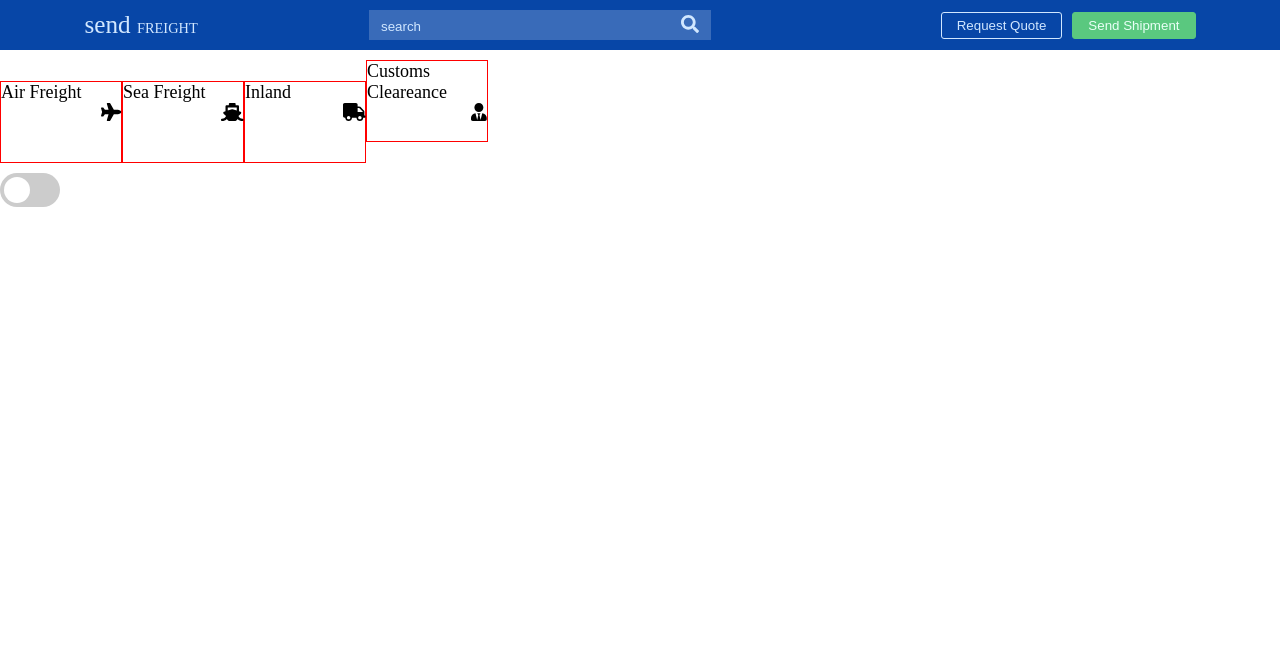
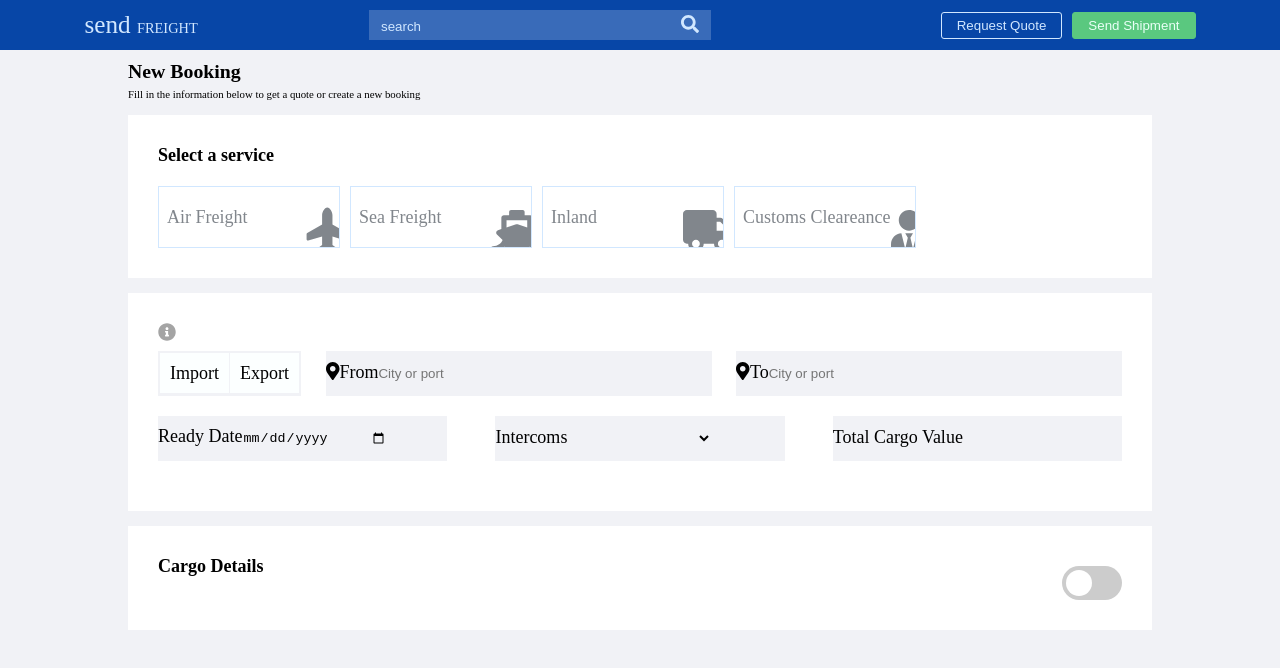
Before and after one commit to St-Pardon/send-frieght-test-page, a React (Create React App) app: page / in a window 1280 px wide. Shown: the top 668 px of the page. Built offline with nearby package versions, Linux system fonts and the light colour scheme.

Commit message:
4 files modified, 4 added

```diff
--- a/src/App.js
+++ b/src/App.js
@@ -1,16 +1,22 @@
 import React from "react";
 import "./style.css";
-import Header from "./Container/Header.js"
-import Service from "./Container/service.js"
-import Switch from "./components/switch.js"
+import Header from "./Container/Header.js";
+import Service from "./Container/service.js";
+// import Switch from "./components/switch.js";
+import Info from "./Container/Info.js";
+import Details from "./Container/Details.js";
+
 
 export default function App() {
   return (
-    <div>
+    <div className="container">
       <Header />
-      <form>
+      <form className="form">
+        <h2 className="intro">New Booking</h2>
+        <p className="instruction">Fill in the information below to get a quote or create a new booking</p>
         <Service />
-        <Switch />
+        <Info />
+        <Details />
       </form>
     </div>
   );
--- /dev/null
+++ b/src/Container/Details.js
@@ -0,0 +1,17 @@
+import React from "react"
+import Switch from "../components/switch.js"
+
+const Details = () => {
+  return (
+    <div className="details">
+      <div>
+        <h4>Cargo Details</h4>
+      </div>
+      <div>
+        <Switch />
+      </div>
+    </div>
+  )
+}
+
+export default Details
--- /dev/null
+++ b/src/Container/Info.js
@@ -0,0 +1,115 @@
+import React from "react";
+import Radio from "../components/radio.js";
+import Inputs from "../components/inputs.js";
+import { FontAwesomeIcon } from '@fortawesome/react-fontawesome';
+
+
+const Info = () => {
+  return (
+   <div className="info">
+     <FontAwesomeIcon icon="info-circle" className="info-icon"/>
+     <div className="info-first-roll">
+       <div className="info-radio-div">
+        <Radio
+          labelFor="import"
+          labelClass="info-selection"
+          inputId="import"
+          inputName="import-export"
+          inputValue="import"
+          spanClass="impor-export"
+          spanContent = "Import"
+          fontClass=""
+          fontType={''}
+          fontTitle=''
+          rotate={0}
+        />
+        <Radio
+          labelFor="export"
+          labelClass="info-selection"
+          inputId="export"
+          inputName="import-export"
+          inputValue="import"
+          spanClass="impor-export"
+          spanContent = "Export"
+          fontClass=""
+          fontType={''}
+          fontTitle=''
+          rotate={0}
+        />
+       </div>
+      <Inputs
+        inputType ="text"
+        labelFor="from"
+        labelClass="destination"
+        inputId="from"
+        inputName="import-export"
+        inputValue=""
+        placeholder="City or port"
+        spanClass="from-to"
+        spanContent = "From"
+        fontClass=""
+        fontType={'map-marker-alt'}
+        fontTitle=''
+        rotate={0}
+      />
+      <Inputs
+        inputType ="text"
+        labelFor="to"
+        labelClass="destination"
+        inputId="to"
+        inputName="import-export"
+        inputValue=""
+        placeholder="City or port"
+        spanClass="from-to"
+        spanContent = "To"
+        fontClass=""
+        fontType={'map-marker-alt'}
+        fontTitle=''
+        rotate={0}
+      />
+     </div>
+     <div className="info-second-roll">
+     <Inputs
+        inputType ="date"
+        labelFor="date"
+        labelClass="intercoms"
+        inputId="date"
+        inputName="import-export"
+        inputValue=""
+        placeholder=""
+        spanClass="from-to"
+        spanContent = "Ready Date"
+        fontClass=""
+        fontType={''}
+        fontTitle=''
+        rotate={0}
+      />
+      <label for="channel" className="intercoms">Intercoms
+        <select name="channel" id="channel">
+          <option value="" selected hidden disabled></option>
+          <option value="MTN">MTN</option>
+          <option value="Glo NG">Glo NG</option>
+          <option value="Airtel">Airtel</option>
+          <option value="9mobile">9mobile</option>
+        </select>
+      </label>
+     <Inputs
+        inputType ="text"
+        labelFor="cargo-value"
+        labelClass="intercoms"
+        inputId="cargo-value"
+        inputName="import-export"
+        inputValue=""
+        placeholder=""
+        spanClass="from-to"
+        spanContent = "Total Cargo Value"
+        fontClass=""
+        fontType={''}
+        fontTitle=''
+        rotate={0}
+      />
+     </div>
+   </div>
+  )
+}
+export default Info;
--- a/src/Container/service.js
+++ b/src/Container/service.js
@@ -1,18 +1,35 @@
 import React from "react";
-import { FontAwesomeIcon } from '@fortawesome/react-fontawesome'
+// import Radio from "../components/radio.js";
+import { FontAwesomeIcon } from '@fortawesome/react-fontawesome';
 
 const Service =()=>{
   return(
     <div className="services">
+      <h4>Select a service</h4>
+      {/* <Radio
+        labelFor="air"
+        labelClass="service-selection"
+        inputId="air"
+        inputName="service"
+        inputValue="air freight"
+        spanClass="radio"
+        spanContent = "Air Freight"
+        fontClass="plane icon"
+        fontType={'plane'}
+        fontTitle='search'
+        rotate={270}
+      /> */}
       <label htmlFor="air" className="service-selection">
         <input id="air" type="radio" name="service" value="air freight" />
-        <span className="radio">Air Freight</span>
-        <FontAwesomeIcon className="plane icon" icon={'plane'} title='search'/>
+        <span className="radio">Air Freight
+        <FontAwesomeIcon className="plane icon" icon={'plane'} title='search' rotation={270}/>
+        </span>
       </label>
       <label htmlFor="sea" className="service-selection">
         <input id="sea" type="radio" name="service" value="sea freight" />
-        <span className="radio">Sea Freight</span>
+        <span className="radio">Sea Freight
         <FontAwesomeIcon className="ship icon" icon={'ship'} title='search'/>
+        </span>
       </label>
       <label htmlFor="inland" className="service-selection">
         <input id="inland" type="radio" name="service" value="Inland" />
--- /dev/null
+++ b/src/components/inputs.js
@@ -0,0 +1,27 @@
+import React from "react";
+import { FontAwesomeIcon } from '@fortawesome/react-fontawesome'
+
+const Inputs = (props) =>{
+  return(
+    <label htmlFor={props.labelFor}
+      className={props.labelClass}>
+      <FontAwesomeIcon
+        className={props.fontClass}
+        icon={props.fontType}
+        title={props.fontTitle}
+        rotation={props.rotate}/>
+        <span
+          className={props.spanClass}>{props.spanContent}
+        </span>
+      <input
+        id={props.inputId}
+        type={props.inputType}
+        name={props.inputName}
+        value={props.inputValue}
+        placeholder={props.placeholder}
+        />
+    </label>
+  )
+}
+
+  export default Inputs;
--- /dev/null
+++ b/src/components/radio.js
@@ -0,0 +1,27 @@
+import React from "react";
+import { FontAwesomeIcon } from '@fortawesome/react-fontawesome'
+
+const Radio =(props)=>{
+  return(
+      <label
+        htmlFor={props.labelFor}
+        className={props.labelClass}>
+        <input
+          id={props.inputId}
+          type="radio"
+          name={props.inputName}
+          value={props.inputValue} />
+        <span
+          className={props.spanClass}>
+        {props.spanContent}
+        </span>
+        <FontAwesomeIcon
+          className={props.fontClass}
+          icon={props.fontType}
+          title={props.fontTitle}
+          rotation={props.rotate}/>
+      </label>
+  )
+  }
+
+  export default Radio;
--- a/src/index.js
+++ b/src/index.js
@@ -1,10 +1,10 @@
 import React from "react";
 import ReactDOM from "react-dom";
 import { library } from '@fortawesome/fontawesome-svg-core'
-import { faSearch, faPlane, faTruck, faUserTie, faShip } from '@fortawesome/free-solid-svg-icons'
+import { faSearch, faPlane, faTruck, faMapMarkerAlt, faInfoCircle, faUserTie, faShip } from '@fortawesome/free-solid-svg-icons'
 
 import App from "./App";
 
-library.add(faSearch, faPlane, faTruck, faUserTie, faShip )
+library.add(faSearch, faPlane, faMapMarkerAlt, faInfoCircle, faTruck, faUserTie, faShip )
 
 ReactDOM.render(<App />, document.getElementById("root"));
--- a/src/style.css
+++ b/src/style.css
@@ -4,7 +4,19 @@
 }
 html{
   scroll-behavior: smooth;
-  font-size: 18px
+  font-size: 18px;
+  background-color: #F1F2F6;
+}
+.form{
+  width: 80%;
+  margin: 10px auto;
+}
+.form .intro{
+  font-size: 1.1rem;
+  margin-bottom: 5px;
+}
+.form .instruction{
+  font-size: 0.6rem;
 }
 /* haeder styling----------- */
 header {
@@ -64,13 +76,22 @@ header .btn:nth-child(2){
 }
 
 /* service section styling-------- */
+.services, .info, .details{
+  background-color: #ffffff;
+  padding: 30px;
+  margin-top: 15px;
+}
+.services h4{
+  margin: 0 0 20px 0;
+}
 .services .service-selection{
   position: relative;
   display: inline-block;
-  width: 120px;
-  height: 80px;
-  margin: 10px 0 0 0;
-  border: 1px solid red;
+  width: 180px;
+  height: 60px;
+  margin: 0 10px 0 0;
+  border: 1px solid #D1E7FF;
+  overflow: hidden;
 }
 .services input{
   opacity: 0;
@@ -78,12 +99,95 @@ header .btn:nth-child(2){
   height: 0;
 }
 .services .radio{
-  display: block;
+  position: absolute;
+  top: 0;
+  left: 0;
+  right: 0;
+  bottom: 0;
+  padding: 20px 0 0 8px;
+  color: #81868C;
+  cursor: pointer;
+  -webkit-transition: 0.4s;
+  transition: 0.4s;
 }
 .services .icon{
-  display: block;
+  display: inline-block;
   position: absolute;
-  right: 0;
+  right: -12px;
+  bottom: -4px;
+  font-size: 2.3rem;
+  color: #81868C;
+}
+.services input:checked + .radio  {
+  background-color: #0746A7;
+  color: #FCFFFF;
+}
+
+.services input:focus + .radio {
+  box-shadow: 0 0 1px #0746A7;
+  color: #FCFFFF;
+}
+.services input:checked + .icon {
+  color: #FCFFFF;
+}
+/* info section styling ------ */
+.info .info-first-roll, .info .info-second-roll{
+  display: flex;
+  justify-content: space-between;
+  margin: 10px 0 20px 0;
+}
+.info-icon{
+  color: #A4A4A4;
+}
+.info .info-radio-div{
+  position: relative;
+  display: inline-block;
+  /* width: 60px; */
+  /* height: 34px; */
+  background-color: #F1F2F6;
+  padding: 12px 2px;
+}
+.info .info-selection:nth-child(1){
+  border-right: 1px solid #F1F2F6;
+}
+.info .info-selection{
+  padding: 10px;
+  background-color: #FCFFFF;
+}
+.info input[type = radio] {
+  opacity: 0;
+  width: 0;
+  height: 0;
+}
+.info .destination{
+  display: inline-block;
+  background: #F1F2F6;
+  width: 40%;
+}
+.info .destination input{
+  outline: none;
+  border: none;
+  background: inherit;
+  height: 45px;
+  width: 80%;
+}
+.info .info-second-roll input, .info select{
+  outline: none;
+  border: none;
+  background: inherit;
+  height: 45px;
+  width: 50%;
+}
+.info .intercoms{
+  display: inline-block;
+  background: #F1F2F6;
+  width: 30%;
+}
+
+/* details section------ */
+.details{
+  display: flex;
+  justify-content: space-between;
 }
 /*switch styling ------*/
 /* The switch - the box around the slider */
```
